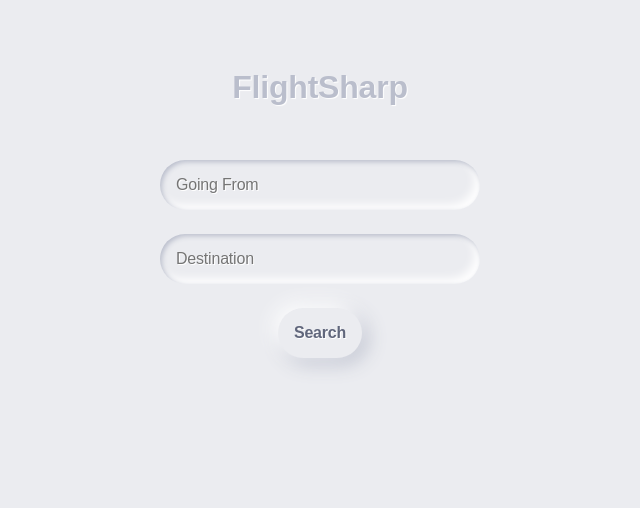
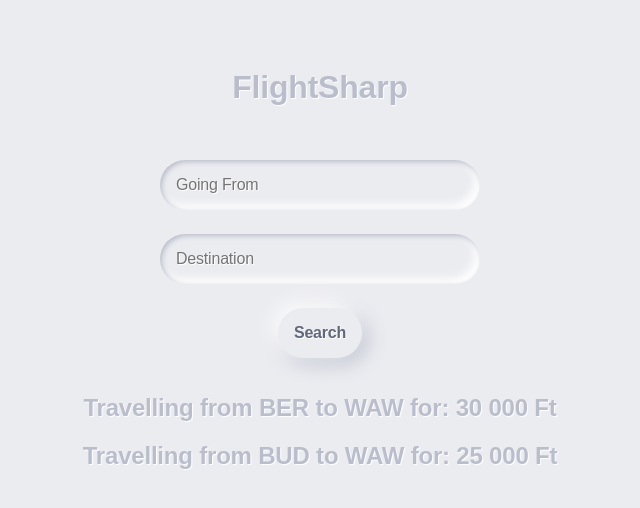
Before and after one commit to DaniTakacs/FlightSharpReact, a React (Create React App) app: page / in a window 1280 px wide. Shown: the top 508 px of the page, without its empty margins (320-960 px from the left). Built offline with nearby package versions, Linux system fonts and the light colour scheme.

Commit message:
add Flight, FlightList comps, need to pass valid data between comps, design later

```diff
--- a/src/App.js
+++ b/src/App.js
@@ -1,11 +1,13 @@
 import React from 'react'
 import './App.css'
 import Form from './components/Form';
+import FlightList from './components/FlightList';
 
 function App() {
   return (
     <div className='App'>
       <Form></Form>
+      <FlightList></FlightList>
     </div>
   )
 }
--- /dev/null
+++ b/src/components/Flight.js
@@ -0,0 +1,13 @@
+import React from 'react'
+
+function Flight({flight}) {
+    return (
+        <div>
+            <h2>
+                Travelling from {flight.from} to {flight.to} for: {flight.price}
+            </h2>
+        </div>
+    )
+}
+
+export default Flight
--- /dev/null
+++ b/src/components/FlightList.js
@@ -0,0 +1,24 @@
+import React from 'react';
+import Flight from './Flight';
+
+function FlightList() {
+    const flights = [
+        {
+            from: 'BER',
+            to: 'WAW',
+            price: '30 000 Ft',
+            flNum: 'kekw'
+        },
+        {
+            from: 'BUD',
+            to: 'WAW',
+            price: '25 000 Ft',
+            flNum: 'yolo'
+        }
+    ]
+    const flightList = flights.map(flight => (<Flight key={flight.flNum} flight={flight}></Flight>))
+
+    return <div>{flightList}</div>
+}
+
+export default FlightList
```
